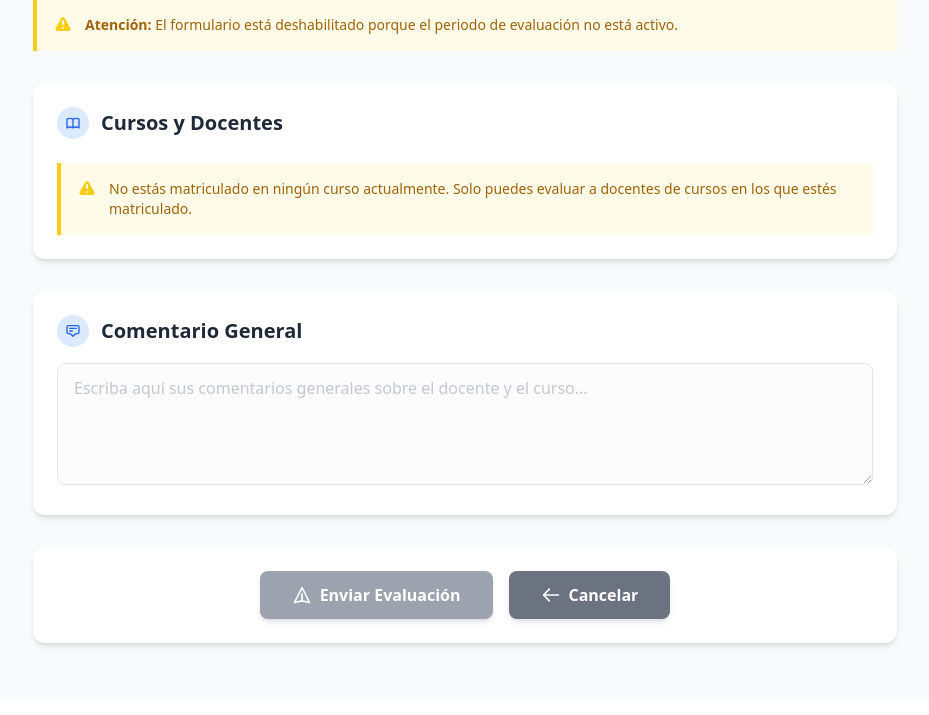
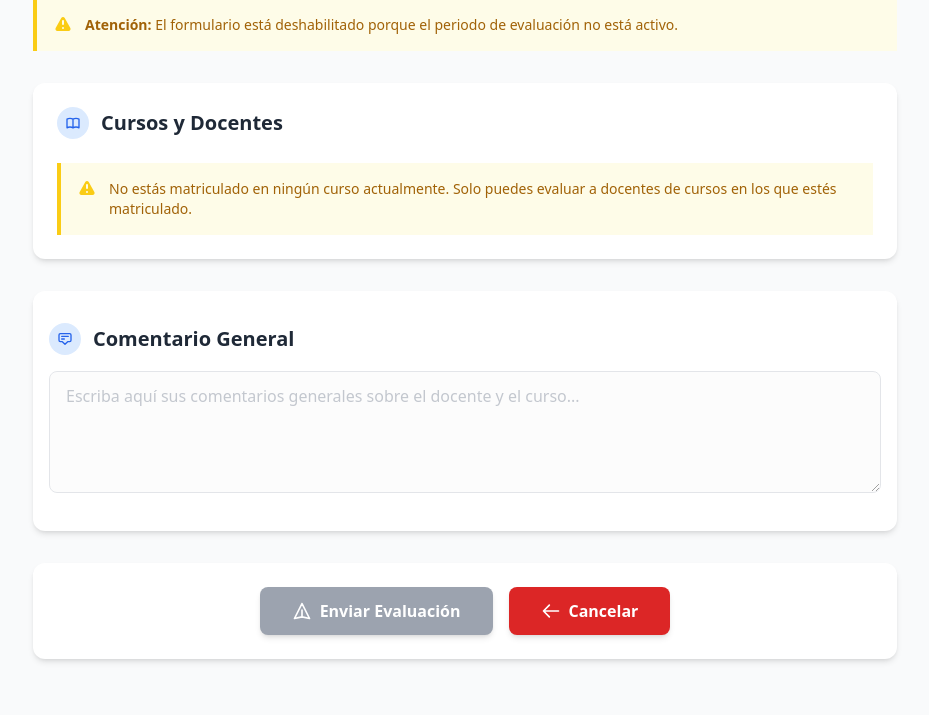
Before and after one commit to paultb3/sistema-evaluacion, a Django app: template apps/alumnos/templates/evaluar_docente.html in a window 1280 px wide. Shown: the part 731-1446 px from the top of the page, without its empty margins (175-1104 px from the left). Before the commit the page ends 1379 px from the top, so only its background shows below. Run offline with Django 5.2, Linux system fonts and the light colour scheme; the template is opened without the code that fills it, so the values that code supplies are empty; some libraries are stand-ins or nearby versions.

Commit message:
modulo estudainte terminado

```diff
--- a/apps/alumnos/templates/evaluar_docente.html
+++ b/apps/alumnos/templates/evaluar_docente.html
@@ -283,7 +283,7 @@ SISTEMA DE EVALUACION A DOCENTE{% endblock title %}
     {% if cursos_disponibles %}
     <!-- Módulos y Preguntas -->
     {% for modulo, preguntas in modulo_dict.items %}
-    <div class="bg-white rounded-xl shadow-md overflow-hidden transform transition-all hover:shadow-lg">
+    <div class="container mx-auto px-4 py-8 max-w-4xl bg-white rounded-xl shadow-md overflow-hidden transform transition-all hover:shadow-lg mb-4">
       <div class="bg-gradient-to-r from-blue-600 to-indigo-700 text-white p-6">
         <h3 class="text-xl font-semibold flex items-center">
           <div
@@ -350,7 +350,7 @@ SISTEMA DE EVALUACION A DOCENTE{% endblock title %}
     {% endif %}
 
     <!-- Comentario General -->
-    <div class="bg-white rounded-xl shadow-md p-6">
+    <div class="container mx-auto px-4 py-8 max-w-4xl bg-white rounded-xl shadow-md p-6 mb-4">
       <h3 class="text-xl font-semibold text-gray-800 mb-4 flex items-center">
         <div
           class="w-8 h-8 bg-blue-100 rounded-full flex items-center justify-center mr-3"
@@ -408,7 +408,7 @@ SISTEMA DE EVALUACION A DOCENTE{% endblock title %}
         <button
           type="button"
           onclick="history.back()"
-          class="px-8 py-3 bg-gray-500 hover:bg-gray-600 text-white font-semibold rounded-lg shadow-md transform hover:scale-105 transition-all duration-200 flex items-center justify-center"
+          class="px-8 py-3 bg-red-600 hover:bg-red-700 text-white font-semibold rounded-lg shadow-md transform hover:scale-105 transition-all duration-200 flex items-center justify-center"
         >
           <svg
             class="w-5 h-5 mr-2"
```
